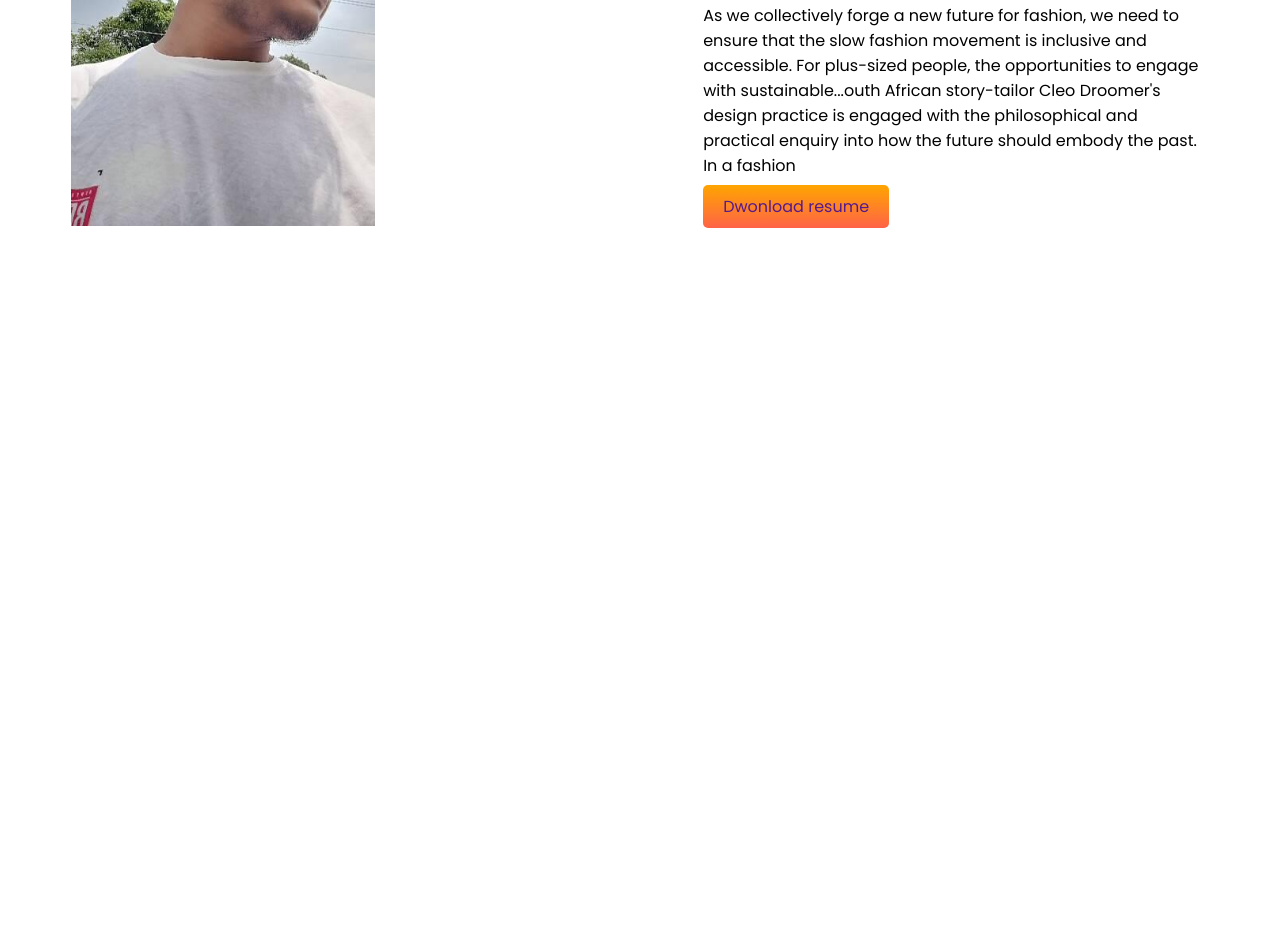
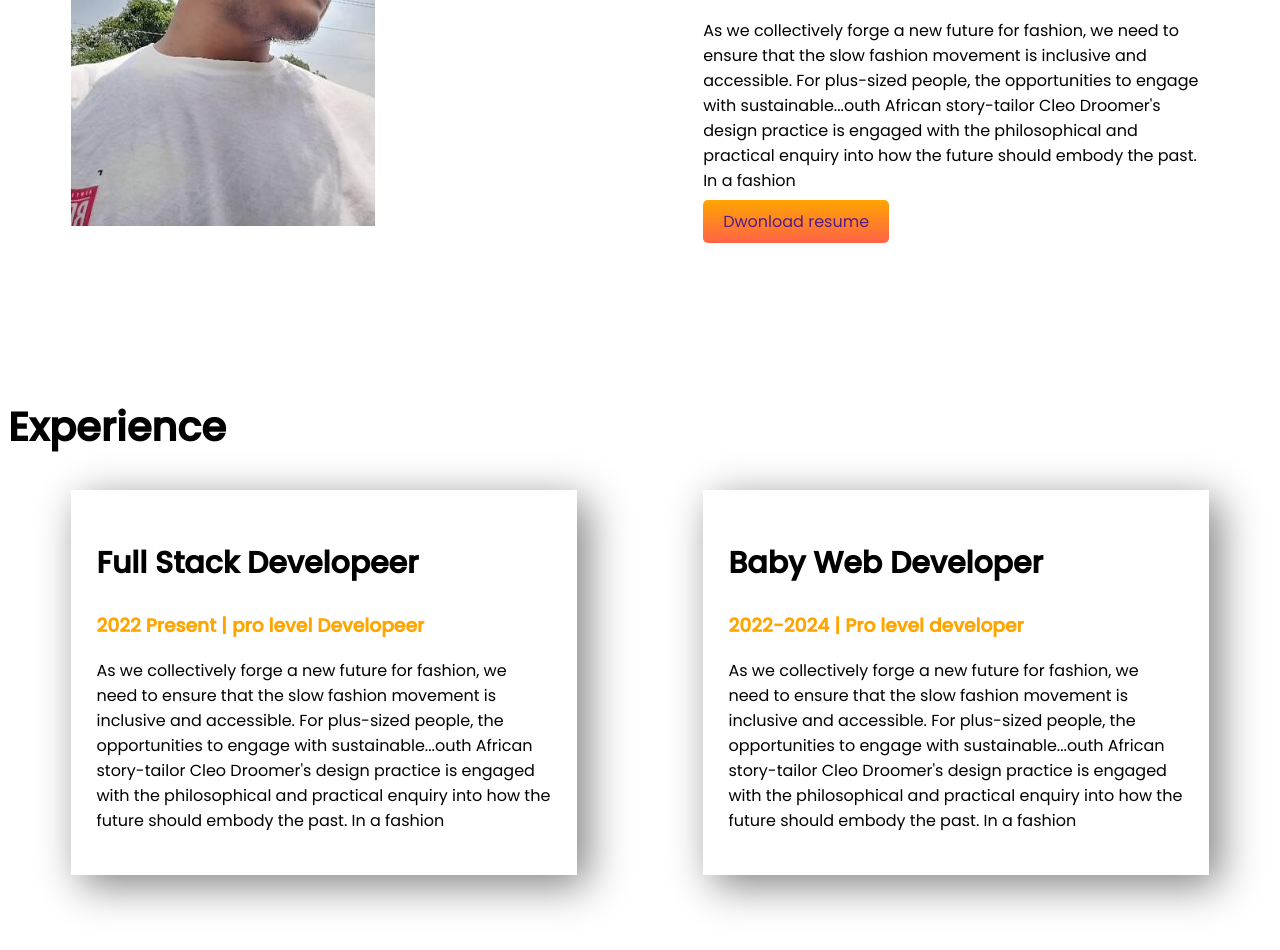
Before and after one commit to Mitulhasan1/mitul.protifolio, a plain HTML site: page index.html in a window 1280 px wide. Shown: the part 959-1909 px from the top of the page. Before the commit the page ends 1356 px from the top, so only its background shows below. Drawn offline with Linux system fonts and the light colour scheme.

Commit message:
experience

```diff
--- a/index.html
+++ b/index.html
@@ -11,7 +11,7 @@
     <link rel="stylesheet" href="style.css">
 </head>
 <body>
-    <section class="first-part">
+    <section class="first-part flexble-container">
     <div class="half-width">
         <h1>Wellcome To </h1>
         <h1><span class="orange">Peter palker</span> World</h1>
@@ -24,7 +24,7 @@
         <img src="pictures/houcine-ncib-B4TjXnI0Y2c-unsplash.jpg" alt="">
     </div>
     </section>
-    <section class="second-part">
+    <section class="second-part flexble-container" >
         <div class="half-width">
             <img src="pictures/45649.jpg" alt="">
 
@@ -40,5 +40,27 @@
         </div>
 
     </section>
+    <section class="third-part">
+        <div>
+            <h1>Experience</h1>
+        </div>
+        <div class="flexble-container">
+            <div class="Experience-item">
+                <h2>Full Stack Developeer
+                </h2>
+                <h3 class="orange">2022 Present | pro level
+                    Developeer
+                </h3>
+                <p>As we collectively forge a new future for fashion, we need to ensure that the slow fashion movement is inclusive and accessible. For plus-sized people, the opportunities to engage with sustainable...outh African story-tailor Cleo Droomer's design practice is engaged with the philosophical and practical enquiry into how the future should embody the past. In a fashion</p>
+            </div>
+            <div class="
+            Experience-item">
+                <h2>Baby Web Developer</h2>
+                <h3 class="orange">2022-2024 | Pro level developer</h3>
+                <p>As we collectively forge a new future for fashion, we need to ensure that the slow fashion movement is inclusive and accessible. For plus-sized people, the opportunities to engage with sustainable...outh African story-tailor Cleo Droomer's design practice is engaged with the philosophical and practical enquiry into how the future should embody the past. In a fashion</p>
+            </div>
+        </div>
+
+    </section>
 </body>
 </html>
--- a/style.css
+++ b/style.css
@@ -5,10 +5,13 @@ body{
 h1{
     font-size: 40px;
 }
+h2{
+    font-size: 30px;
+}
 .orange{
     color: orange;
 }
-section{
+.flexble-container{
     display: flex;
     margin-bottom: 100px;
 }
@@ -26,3 +29,10 @@ section{
     border-radius: 5px;
 
 }
+.Experience-item{
+    width: 40%;
+    margin-left: 5%;
+    margin-right: 5%;
+    padding: 2%;
+    box-shadow: 10px 10px 40px gray;
+}
```
